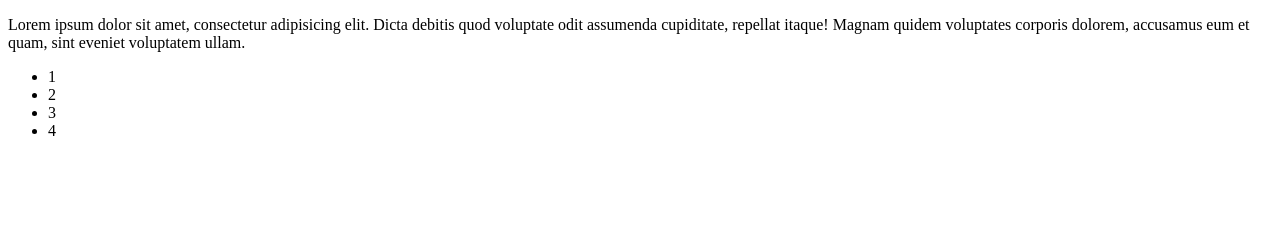
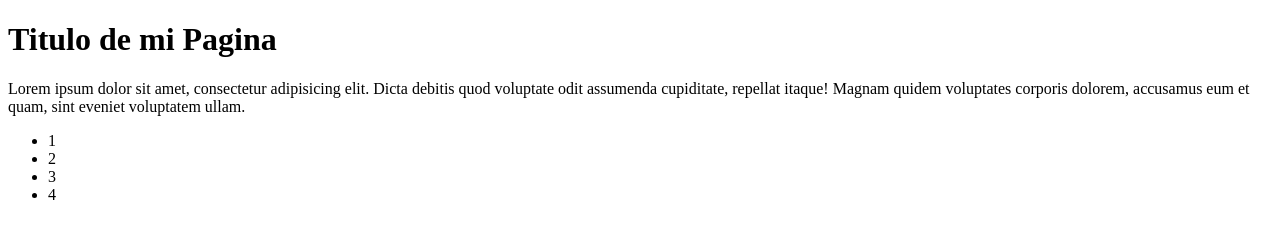
Before and after one commit to SantiagoIturriVargasUCB/sitio-web-tecnologias-web, a plain HTML site: page index.html in a window 1280 px wide. Drawn offline with Linux system fonts and the light colour scheme.

Commit message:
Aniadir titulo a la pagina

```diff
--- a/index.html
+++ b/index.html
@@ -6,6 +6,7 @@
     <title>Pagina Tec Web 1</title>
 </head>
 <body>
+    <h1>Titulo de mi Pagina</h1>
     <p>Lorem ipsum dolor sit amet, consectetur adipisicing elit. Dicta debitis quod voluptate odit assumenda cupiditate, repellat itaque! Magnam quidem voluptates corporis dolorem, accusamus eum et quam, sint eveniet voluptatem ullam.</p>
     <ul>
         <li>1</li>
```
